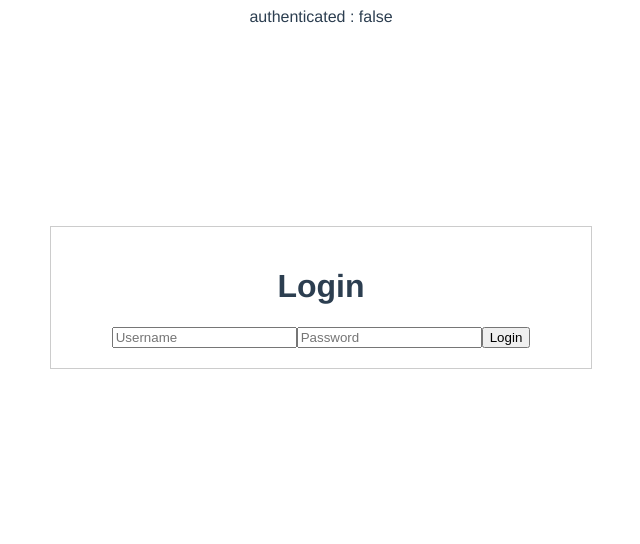
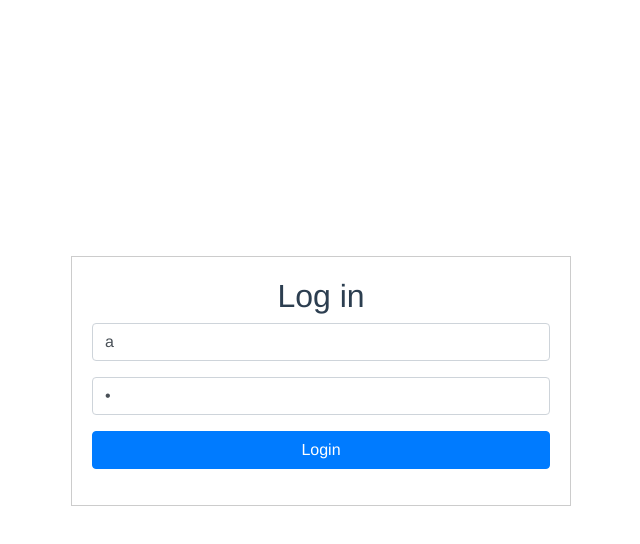
Before and after one commit to brunodecamus/reservation, a Vue app: page /#/login in a window 1280 px wide. Shown: the top 544 px of the page, without its empty margins (319-959 px from the left). Built offline with nearby package versions, Linux system fonts and the light colour scheme.

Commit message:
Ajout de bootstrap

```diff
--- a/package.json
+++ b/package.json
@@ -8,6 +8,8 @@
     "lint": "vue-cli-service lint"
   },
   "dependencies": {
+    "bootstrap": "^4.5.0",
+    "bootstrap-vue": "^2.16.0",
     "core-js": "^3.6.5",
     "vue": "^2.6.11",
     "vue-router": "^3.2.0"
--- a/src/App.vue
+++ b/src/App.vue
@@ -1,13 +1,48 @@
 <template>
   <div id="app">
-    authenticated : {{authenticated}}
+    <!--
     <div v-if="authenticated" id="nav">
       <router-link to="/">Home</router-link>|
       <router-link to="/login">Login</router-link>|
       <router-link to="/about">About</router-link>| | |
       <router-link to="/login" v-on:click.native="logout()" replace>Logout</router-link>
     </div>
+    -->
 
+    <!-- Menu toujours au TOP -->
+    <nav
+      id="nav"
+      v-if="authenticated"
+      class="navbar navbar-expand-lg fixed-top navbar-dark bg-primary"
+    >
+      <a class="navbar-brand" href="#">Study</a>
+      <button
+        class="navbar-toggler"
+        type="button"
+        data-toggle="collapse"
+        data-target="#navbarNav"
+        aria-controls="navbarNav"
+        aria-expanded="false"
+        aria-label="Toggle navigation"
+      >
+        <span class="navbar-toggler-icon"></span>
+      </button>
+      <div class="collapse navbar-collapse" id="navbarNav">
+        <ul class="navbar-nav">
+          <li class="nav-item active">
+            <router-link to="/" class="nav-link">Home</router-link>
+          </li>
+          <li class="nav-item">
+            <router-link to="/about" class="nav-link">About</router-link>
+          </li>
+          <li class="nav-item">
+            <router-link to="/login" v-on:click.native="logout()" replace class="nav-link">Logout</router-link>
+          </li>
+        </ul>
+      </div>
+    </nav>
+    <!-- Cette div pour que les vue commencent a la bonne hauteur -->
+    <div style="height:56px"></div>
     <router-view @authenticated="setAuthenticated" />
   </div>
 </template>
@@ -53,17 +88,4 @@ export default {
   text-align: center;
   color: #2c3e50;
 }
-
-#nav {
-  padding: 30px;
-}
-
-#nav a {
-  font-weight: bold;
-  color: #2c3e50;
-}
-
-#nav a.router-link-exact-active {
-  color: #42b983;
-}
 </style>
--- a/src/components/HelloWorld.vue
+++ b/src/components/HelloWorld.vue
@@ -2,58 +2,90 @@
   <div class="hello">
     <h1>{{ msg }}</h1>
     <p>
-      For a guide and recipes on how to configure / customize this project,<br>
-      check out the
-      <a href="https://cli.vuejs.org" target="_blank" rel="noopener">vue-cli documentation</a>.
+      For a guide and recipes on how to configure / customize this project,
+      <br />check out the
+      <a
+        href="https://cli.vuejs.org"
+        target="_blank"
+        rel="noopener"
+      >vue-cli documentation</a>.
     </p>
     <h3>Installed CLI Plugins</h3>
     <ul>
-      <li><a href="https://github.com/vuejs/vue-cli/tree/dev/packages/%40vue/cli-plugin-babel" target="_blank" rel="noopener">babel</a></li>
-      <li><a href="https://github.com/vuejs/vue-cli/tree/dev/packages/%40vue/cli-plugin-router" target="_blank" rel="noopener">router</a></li>
-      <li><a href="https://github.com/vuejs/vue-cli/tree/dev/packages/%40vue/cli-plugin-eslint" target="_blank" rel="noopener">eslint</a></li>
+      <li>
+        <a
+          href="https://github.com/vuejs/vue-cli/tree/dev/packages/%40vue/cli-plugin-babel"
+          target="_blank"
+          rel="noopener"
+        >babel</a>
+      </li>
+      <li>
+        <a
+          href="https://github.com/vuejs/vue-cli/tree/dev/packages/%40vue/cli-plugin-router"
+          target="_blank"
+          rel="noopener"
+        >router</a>
+      </li>
+      <li>
+        <a
+          href="https://github.com/vuejs/vue-cli/tree/dev/packages/%40vue/cli-plugin-eslint"
+          target="_blank"
+          rel="noopener"
+        >eslint</a>
+      </li>
     </ul>
     <h3>Essential Links</h3>
     <ul>
-      <li><a href="https://vuejs.org" target="_blank" rel="noopener">Core Docs</a></li>
-      <li><a href="https://forum.vuejs.org" target="_blank" rel="noopener">Forum</a></li>
-      <li><a href="https://chat.vuejs.org" target="_blank" rel="noopener">Community Chat</a></li>
-      <li><a href="https://twitter.com/vuejs" target="_blank" rel="noopener">Twitter</a></li>
-      <li><a href="https://news.vuejs.org" target="_blank" rel="noopener">News</a></li>
+      <li>
+        <a href="https://vuejs.org" target="_blank" rel="noopener">Core Docs</a>
+      </li>
+      <li>
+        <a href="https://forum.vuejs.org" target="_blank" rel="noopener">Forum</a>
+      </li>
+      <li>
+        <a href="https://chat.vuejs.org" target="_blank" rel="noopener">Community Chat</a>
+      </li>
+      <li>
+        <a href="https://twitter.com/vuejs" target="_blank" rel="noopener">Twitter</a>
+      </li>
+      <li>
+        <a href="https://news.vuejs.org" target="_blank" rel="noopener">News</a>
+      </li>
     </ul>
     <h3>Ecosystem</h3>
     <ul>
-      <li><a href="https://router.vuejs.org" target="_blank" rel="noopener">vue-router</a></li>
-      <li><a href="https://vuex.vuejs.org" target="_blank" rel="noopener">vuex</a></li>
-      <li><a href="https://github.com/vuejs/vue-devtools#vue-devtools" target="_blank" rel="noopener">vue-devtools</a></li>
-      <li><a href="https://vue-loader.vuejs.org" target="_blank" rel="noopener">vue-loader</a></li>
-      <li><a href="https://github.com/vuejs/awesome-vue" target="_blank" rel="noopener">awesome-vue</a></li>
+      <li>
+        <a href="https://router.vuejs.org" target="_blank" rel="noopener">vue-router</a>
+      </li>
+      <li>
+        <a href="https://vuex.vuejs.org" target="_blank" rel="noopener">vuex</a>
+      </li>
+      <li>
+        <a
+          href="https://github.com/vuejs/vue-devtools#vue-devtools"
+          target="_blank"
+          rel="noopener"
+        >vue-devtools</a>
+      </li>
+      <li>
+        <a href="https://vue-loader.vuejs.org" target="_blank" rel="noopener">vue-loader</a>
+      </li>
+      <li>
+        <a href="https://github.com/vuejs/awesome-vue" target="_blank" rel="noopener">awesome-vue</a>
+      </li>
     </ul>
   </div>
 </template>
 
 <script>
 export default {
-  name: 'HelloWorld',
+  name: "HelloWorld",
   props: {
-    msg: String
-  }
-}
+    msg: String,
+  },
+};
 </script>
 
 <!-- Add "scoped" attribute to limit CSS to this component only -->
 <style scoped>
-h3 {
-  margin: 40px 0 0;
-}
-ul {
-  list-style-type: none;
-  padding: 0;
-}
-li {
-  display: inline-block;
-  margin: 0 10px;
-}
-a {
-  color: #42b983;
-}
 </style>
--- a/src/main.js
+++ b/src/main.js
@@ -1,8 +1,12 @@
 import Vue from 'vue'
 import App from './App.vue'
 import router from './router'
+import BootstrapVue from "bootstrap-vue"
+import "bootstrap/dist/css/bootstrap.min.css"
+import "bootstrap-vue/dist/bootstrap-vue.css"
 
 Vue.config.productionTip = false
+Vue.use(BootstrapVue)
 
 new Vue({
   router,
--- a/src/router/index.js
+++ b/src/router/index.js
@@ -2,6 +2,7 @@ import Vue from 'vue'
 import VueRouter from 'vue-router'
 import Home from '../views/Home.vue'
 import Login from '../views/Login.vue'
+import About from '../views/About.vue'
 
 Vue.use(VueRouter)
 
@@ -19,10 +20,11 @@ const routes = [
   {
     path: '/about',
     name: 'About',
+    component: About
     // route level code-splitting
     // this generates a separate chunk (about.[hash].js) for this route
     // which is lazy-loaded when the route is visited.
-    component: () => import(/* webpackChunkName: "about" */ '../views/About.vue')
+    //component: () => import(/* webpackChunkName: "about" */ '../views/About.vue')
   }
 ]
 
--- a/src/views/Login.vue
+++ b/src/views/Login.vue
@@ -1,9 +1,31 @@
 <template>
   <div id="login">
-    <h1>Login</h1>
-    <input type="text" name="username" v-model="input.username" placeholder="Username" />
-    <input type="password" name="password" v-model="input.password" placeholder="Password" />
-    <button type="button" v-on:click="login()">Login</button>
+    <div class="login-form">
+      <h2 class="text-center">Log in</h2>
+      <div class="form-group">
+        <input
+          type="text"
+          name="username"
+          v-model="input.username"
+          placeholder="Username"
+          class="form-control"
+          required="required"
+        />
+      </div>
+      <div class="form-group">
+        <input
+          type="password"
+          name="password"
+          v-model="input.password"
+          placeholder="Password"
+          class="form-control"
+          required="required"
+        />
+      </div>
+      <div class="form-group">
+        <button type="button" class="btn btn-primary btn-block" v-on:click="login()">Login</button>
+      </div>
+    </div>
   </div>
 </template>
 
@@ -13,24 +35,19 @@ export default {
   data() {
     return {
       input: {
-        username: "",
-        password: "",
+        username: "a",
+        password: "a",
       },
     };
   },
   methods: {
     login() {
       console.log("login ...");
-      console.log(this.input);
-      console.log(this.input.username);
-      console.log(this.input.password);
-
       if (this.input.username != "" && this.input.password != "") {
         if (
           this.input.username == this.$parent.mockAccount.username &&
           this.input.password == this.$parent.mockAccount.password
         ) {
-          console.log("login ..---.");
           this.$emit("authenticated", true);
           this.$router.replace({ name: "Home" });
         } else {
```
Also changed, not shown: 1 other file (tests, documents, lock files or other folders).
